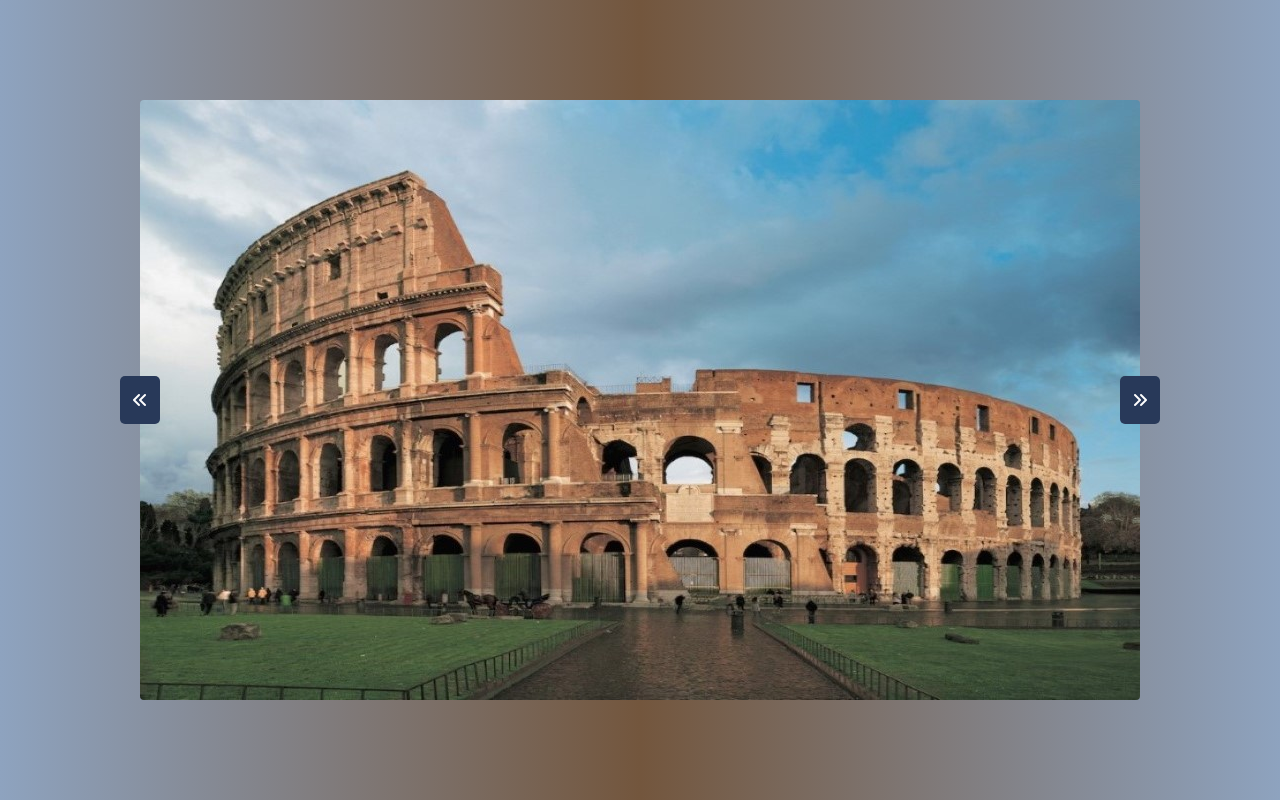
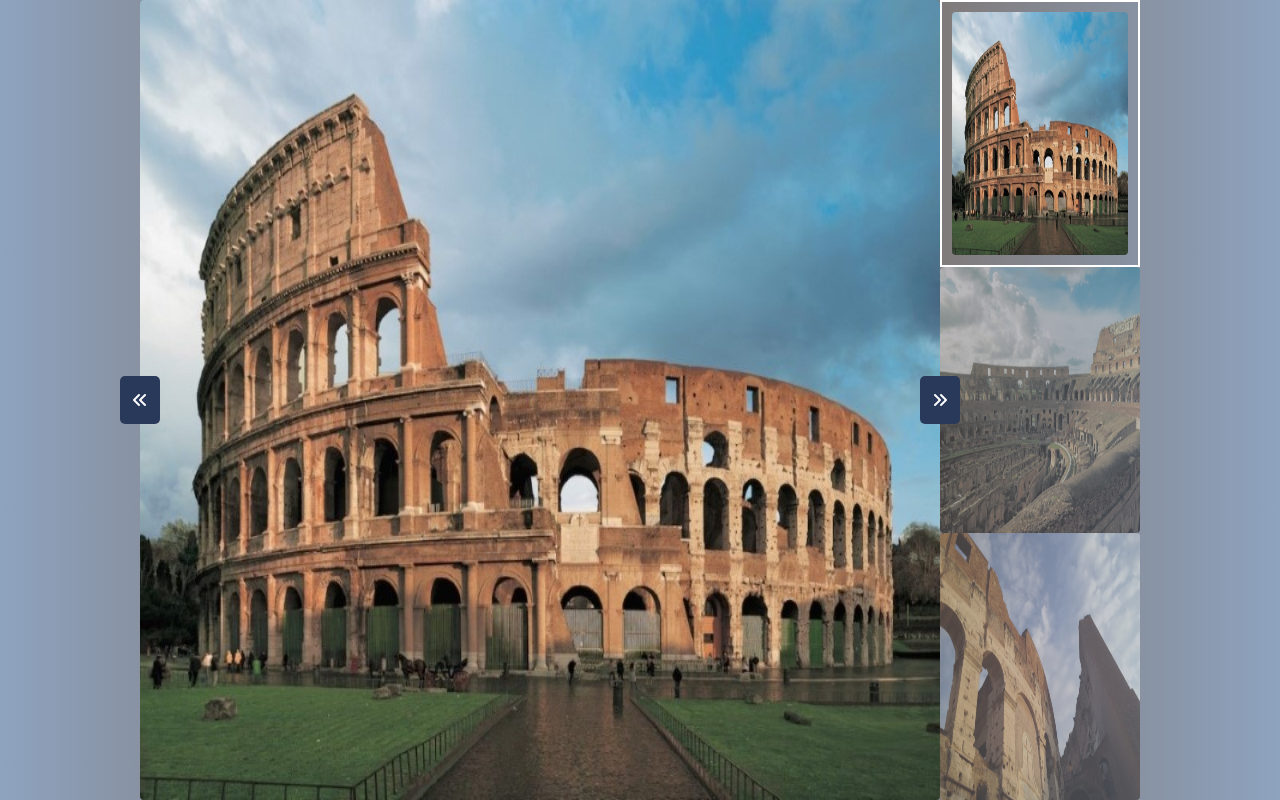
Before and after one commit to gianynx/vue-slider, a plain HTML site: page index.html in a window 1280 px wide. Drawn offline with nearby package versions, Linux system fonts and the light colour scheme.

Commit message:
add thumbs carousel

```diff
--- a/css/style.css
+++ b/css/style.css
@@ -5,6 +5,29 @@ body {
 .slider {
     width: 1000px;
     height: 600px;
+}
+
+.slides_container {
+    width: 800px;
+    height: 100%;
+}
+
+.thumbs_container {
+    width: 200px;
+    height: 100%;
+}
+
+.thumb {
+    width: 100%;
+    height: calc(100% / 3);
+    opacity: 0.5;
+}
+
+.thumb.active {
+    display: block;
+    opacity: 1;
+    border: 2px solid white;
+    padding: 10px;
 }
 
 button {
--- a/index.html
+++ b/index.html
@@ -13,11 +13,17 @@
 </head>
 <body>
     <div id="app">
-        <div id="wrapper" class="w-100 vh-100 d-flex justify-content-center align-items-center">
-            <div class="slider rounded-3 position-relative">
-                <img class="w-100 h-100 rounded-2" :src="images[currentSlide].image" :alt="images[currentSlide].title">
+        <div class="slider w-100 vh-100 d-flex justify-content-center align-items-center">
+            <div class="slides_container rounded-3 position-relative">
+                <img class="w-100 h-100 rounded-2" :src="slides[currentSlide].image" :alt="slides[currentSlide].title">
                 <button class="position-absolute top-50 start-0 translate-middle" @click="goNext"><i class="fa-solid fa-angles-left"></i></button>
                 <button class="position-absolute top-50 start-100 translate-middle" @click="goBack"><i class="fa-solid fa-angles-right"></i></button>
+            </div>
+            <div class="thumbs_container">
+                <!-- Il loop for assegna ogni oggetto dell'array slides alla variabile image -->
+                <div class="thumb" :class="{'active': currentSlide === index}" v-for="(slide, index) in slides" :key="index">
+                    <img class="w-100 h-100 rounded-2" :src="slide.image" :alt="slide.title">
+                </div>
             </div>
         </div>
     </div>
--- a/js/script.js
+++ b/js/script.js
@@ -25,7 +25,7 @@ const {createApp} = Vue;
 createApp({
     data() {
         return {
-            images: [
+            slides: [
                 {
                     image: 'img/01.webp',
                     title: 'Colosseo'
@@ -40,19 +40,19 @@ createApp({
                 }
             ],
             currentSlide: 0
-        };
+        }
     },
     methods: {
         goNext() {
             this.currentSlide++;
-            if (this.currentSlide >= this.images.length) {
+            if (this.currentSlide >= this.slides.length) {
                 this.currentSlide = 0;
             }
         },
         goBack() {
             this.currentSlide--;
             if (this.currentSlide < 0) {
-                this.currentSlide = this.images.length - 1;
+                this.currentSlide = this.slides.length - 1;
             }
         }
     }
```
